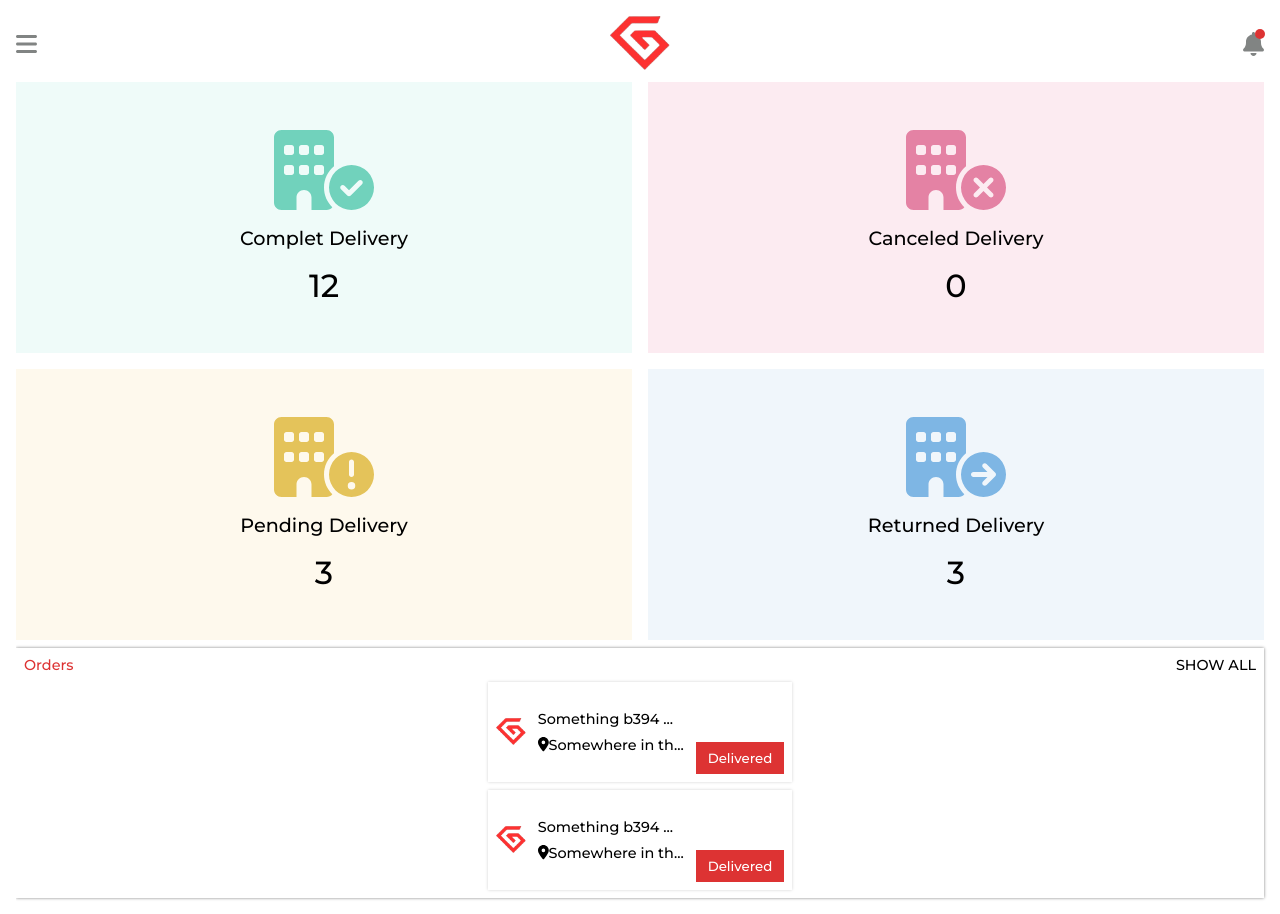
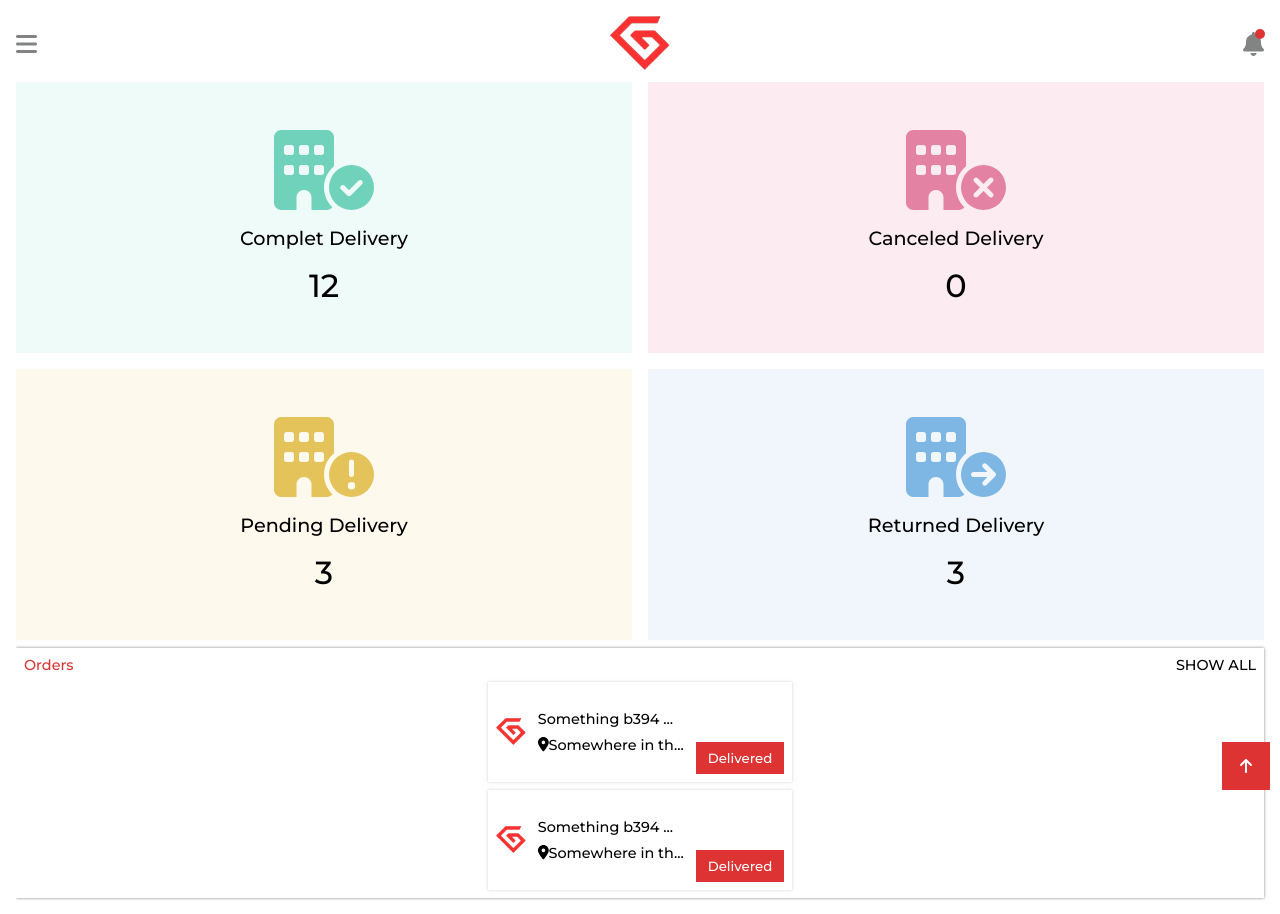
Before and after one commit to ismailbaidar/PFE, a React (Create React App) app in the folder project/public/front/: page /test in a window 1280 px wide. Built offline with nearby package versions, Linux system fonts and the light colour scheme; a web font is replaced by a local one.

Commit message:
something

```diff
--- a/project/public/front/src/App.js
+++ b/project/public/front/src/App.js
@@ -17,7 +17,7 @@ import SingleOrderDetails from "./components/SingleOrderDetails/SingleOrderDetai
 import { useEffect } from "react";
 import PreventDirectAccess from "./components/Tools/PreventDirectAccess";
 import LivraisonHome from "./components/Livraison/LivraisonHome";
-
+import ToUpButton from "./components/Tools/ToUpButton";
 function App() {
     useEffect(() => {
         if (!localStorage.getItem("AUTH_TOKEN")) {
@@ -35,6 +35,7 @@ function App() {
     });
     return (
         <div className="App">
+            <div id="top"></div>
             <Routes>
                 <Route path="/*" element={<MainRoute />} />
                 <Route path="test" element={<LivraisonHome />} />
@@ -73,6 +74,7 @@ function App() {
                 />
                 <Route path="test" element={<SingleOrderDetails />} />
             </Routes>
+            <ToUpButton />
         </div>
     );
 }
--- /dev/null
+++ b/project/public/front/src/components/Livraison/LivaisonAllOrders.js
@@ -0,0 +1,26 @@
+import { FontAwesomeIcon } from "@fortawesome/react-fontawesome";
+import LivraisionOrderCard from "./LivraisonOrderCard";
+import { faX } from "@fortawesome/free-solid-svg-icons";
+
+export default function LivraisonAllOrders({ setAllOrdersVisible }) {
+    return (
+        <div className="all-orders">
+            <FontAwesomeIcon
+                icon={faX}
+                className="close-all-orders"
+                onClick={() => setAllOrdersVisible(false)}
+            />
+            <div className="all-orders-container">
+                <LivraisionOrderCard />
+                <LivraisionOrderCard />
+                <LivraisionOrderCard />
+                <LivraisionOrderCard />
+                <LivraisionOrderCard />
+                <LivraisionOrderCard />
+                <LivraisionOrderCard />
+                <LivraisionOrderCard />
+                <LivraisionOrderCard />
+            </div>
+        </div>
+    );
+}
--- a/project/public/front/src/components/Livraison/LivraisonHome.js
+++ b/project/public/front/src/components/Livraison/LivraisonHome.js
@@ -5,7 +5,9 @@ import LivraisionOrderCard from "./LivraisonOrderCard";
 import HamSlider from "./HamSlider";
 import { useState } from "react";
 import LivraisonNotification from "./LivraisonNotification";
+import LivraisonAllOrders from "./LivaisonAllOrders";
 export default function LivraisonHome() {
+    const [allOrdersVisible, setAllOrdersVisible] = useState(false);
     const [hamVisible, setHamVisible] = useState(false);
     const [notificationVisible, setNotificationVisible] = useState(false);
     return (
@@ -22,6 +24,9 @@ export default function LivraisonHome() {
                 notificationVisible={notificationVisible}
                 setNotificationVisible={setNotificationVisible}
             />
+            {allOrdersVisible && (
+                <LivraisonAllOrders setAllOrdersVisible={setAllOrdersVisible} />
+            )}
             <div className="stats-cards">
                 <LivraisonStatesCard type="delivered" count={12} />
                 <LivraisonStatesCard type="canceled" count={0} />
@@ -31,7 +36,13 @@ export default function LivraisonHome() {
             <div className="orders-part-wrapper">
                 <div className="title-control">
                     <div className="title">Orders</div>
-                    <div className="control">SHOW ALL</div>
+                    <div
+                        className="control"
+                        role="button"
+                        onClick={() => setAllOrdersVisible(true)}
+                    >
+                        SHOW ALL
+                    </div>
                 </div>
                 <div className="order-cards-container">
                     <LivraisionOrderCard />
--- /dev/null
+++ b/project/public/front/src/components/Tools/ToUpButton.js
@@ -0,0 +1,12 @@
+import { faArrowUp } from "@fortawesome/free-solid-svg-icons";
+import { FontAwesomeIcon } from "@fortawesome/react-fontawesome";
+
+export default function ToUpButton() {
+    return (
+        <span className="scroll-up-button">
+            <a href="#top">
+                <FontAwesomeIcon icon={faArrowUp} />
+            </a>
+        </span>
+    );
+}
--- a/project/public/front/src/components/login/Login.js
+++ b/project/public/front/src/components/login/Login.js
@@ -78,12 +78,6 @@ function Login() {
                         required
                         ref={password}
                     />
-                    <div className="checkbox">
-                        <label className="rememberLabel">
-                            <input type="checkbox" name="remember" />
-                            <span>Keep me logged in </span>
-                        </label>
-                    </div>
 
                     <button type="button" onClick={() => submitLogin()}>
                         Sign Up
--- a/project/public/front/src/components/register/Register.js
+++ b/project/public/front/src/components/register/Register.js
@@ -96,12 +96,7 @@ function Register() {
                         required
                         ref={passwordConfirmation}
                     />
-                    <div className="checkbox">
-                        <label className="rememberLabel">
-                            <input type="checkbox" name="remember" />
-                            <span>Remember Me</span>
-                        </label>
-                    </div>
+
                     <button type="submit">Sign Up</button>
                     <SignUpButton></SignUpButton>
                 </form>
--- a/project/public/front/src/styles/Home.css
+++ b/project/public/front/src/styles/Home.css
@@ -31,6 +31,7 @@ li {
     background-color: var(--secondary);
 }
 * {
+    scroll-behavior: smooth;
     box-sizing: border-box;
     padding: 0;
     margin: 0;
@@ -862,3 +863,22 @@ h4 {
         width: 100%;
     }
 }
+
+#top {
+    position: absolute;
+    top: 0;
+}
+
+.scroll-up-button {
+    width: 30px;
+    padding: 1.5rem;
+    height: 30px;
+    color: white;
+    background-color: var(--red);
+    position: fixed;
+    bottom: 10px;
+    right: 10px;
+    display: flex;
+    align-items: center;
+    justify-content: center;
+}
--- a/project/public/front/src/styles/livraison-home.css
+++ b/project/public/front/src/styles/livraison-home.css
@@ -5,7 +5,7 @@
     flex-direction: column;
     gap: 0.5rem;
     position: relative;
-    overflow: hidden;
+    overflow-x: hidden;
 }
 .stats-cards {
     display: grid;
@@ -69,7 +69,8 @@
 }
 .close-ham,
 .close-notification,
-.close-single-notification {
+.close-single-notification,
+.close-all-orders {
     position: absolute;
     top: 25px;
     right: 25px;
@@ -159,3 +160,19 @@
     gap: 1rem;
     z-index: 2929;
 }
+.livraison-home-wrapper .all-orders {
+    position: absolute;
+    top: 0;
+    bottom: 0;
+    left: 0;
+    right: 0;
+    background: white;
+}
+
+.livraison-home-wrapper .all-orders .all-orders-container {
+    margin-top: 4rem;
+    padding: 1rem;
+    display: grid;
+    gap: 0.5rem;
+    overflow-y: scroll;
+}
--- a/project/public/front/src/styles/register.css
+++ b/project/public/front/src/styles/register.css
@@ -115,6 +115,7 @@ body {
     left: 0;
     top: 0;
 }
+
 .slider-img {
     width: 90%;
     height: 50vh;
@@ -136,3 +137,19 @@ body {
     background-color: #dd3333;
     width: 20px;
 }
+
+@media screen and (width < 700px) {
+    .register-wrapper {
+        display: grid;
+        grid-template-columns: 1fr;
+        align-items: start;
+        padding-top: 3.5rem;
+    }
+    .register-wrapper input,
+    .register-wrapper button {
+        width: 100%;
+    }
+    .slider {
+        display: none !important;
+    }
+}
```
